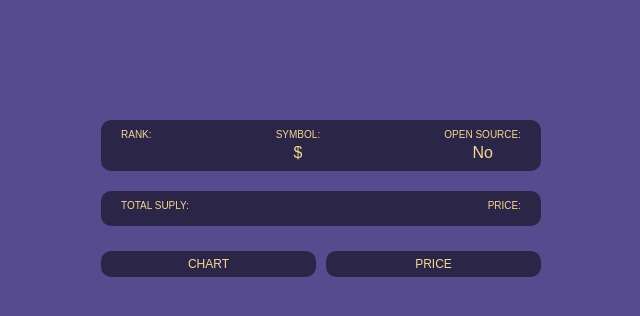
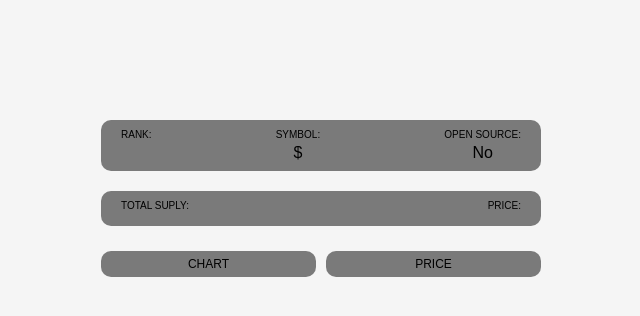
Before and after one commit to minkyeongJ/React-with-TypeScript, a React (Create React App) app in the folder my-app/: page /1 in a window 1280 px wide. Shown: the top 316 px of the page, without its empty margins (319-959 px from the left). Built offline with nearby package versions, Linux system fonts and the light colour scheme; no server answers.

Commit message:
Feat: 리액트로 다크모드 라이트모드 구현

```diff
--- a/my-app/src/App.tsx
+++ b/my-app/src/App.tsx
@@ -1,7 +1,8 @@
-import styled, { createGlobalStyle } from "styled-components";
+import styled, { createGlobalStyle, ThemeProvider } from "styled-components";
 import { Router } from "./routes/Router";
 import { ReactQueryDevtools } from "@tanstack/react-query-devtools";
-// import Circle from "./Circle";
+import { darkTheme, lightTheme } from "./theme";
+import { useState } from "react";
 
 const Container = styled.div`
   background-color: ${(props) => props.theme.bgColor};
@@ -74,11 +75,15 @@ const GlobalStyle = createGlobalStyle`
 `;
 
 function App() {
+  const [isDark, setIsDark] = useState(false);
+  const toggleDark =() => setIsDark((current) => !current);
   return (
     <>
-      <GlobalStyle />
-      <Router />
-      <ReactQueryDevtools initialIsOpen={true} />
+      <ThemeProvider theme={isDark ? darkTheme : lightTheme}>
+        <GlobalStyle />
+        <Router toggleDark={toggleDark} isDark={ isDark} />
+        <ReactQueryDevtools initialIsOpen={true} />
+      </ThemeProvider>
     </>
   );
 }
--- a/my-app/src/index.tsx
+++ b/my-app/src/index.tsx
@@ -1,10 +1,9 @@
 import React from "react";
 import ReactDOM from "react-dom/client";
 import { QueryClient, QueryClientProvider } from "@tanstack/react-query";
-import { ThemeProvider } from "styled-components";
 import App from "./App";
 import reportWebVitals from "./reportWebVitals";
-import { theme } from "./theme";
+
 
 const queryClient = new QueryClient();
 
@@ -14,9 +13,7 @@ const root = ReactDOM.createRoot(
 root.render(
   <React.StrictMode>
     <QueryClientProvider client={queryClient}>
-      <ThemeProvider theme={theme}>
         <App />
-      </ThemeProvider>
     </QueryClientProvider>
   </React.StrictMode>
 );
--- a/my-app/src/routes/Coin.tsx
+++ b/my-app/src/routes/Coin.tsx
@@ -135,7 +135,11 @@ interface PriceData {
   };
 }
 
-export function Coin() {
+interface ICoinProps {
+  isDark: boolean;
+}
+
+export function Coin({ isDark }: ICoinProps) {
   const { coinId } = useParams();
   const location = useLocation();
   const state = location.state as RouteState;
@@ -192,7 +196,7 @@ export function Coin() {
             </OverviewItem>
             <OverviewItem>
               <span>Price:</span>
-              <span>{tickersData?.quotes.USD.price.toFixed(3)}</span>
+              <span>{tickersData?.quotes?.USD?.price?.toFixed(3)}</span>
             </OverviewItem>
           </Overview>
           <Tabs>
--- a/my-app/src/routes/Coins.tsx
+++ b/my-app/src/routes/Coins.tsx
@@ -22,8 +22,8 @@ const Header = styled.header`
 const CoinsList = styled.ul``;
 
 const Coin = styled.li`
-  background-color: white;
-  color: ${(props) => props.theme.bgColor};
+  background-color: ${(props) => props.theme.cardBgColor};
+  color: ${(props) => props.theme.textColor};
   border-radius: 15px;
   margin-bottom: 10px;
   a {
@@ -65,7 +65,11 @@ interface CoinInterface {
   type: string;
 }
 
-export function Coins() {
+interface ICoinsProps {
+  toggleDark: (() => void);
+}
+
+export function Coins({ toggleDark }:ICoinsProps) {
   const { isLoading, data } = useQuery<CoinInterface[]>(
     ["allCoins"],
     axiosCoins
@@ -80,6 +84,7 @@ export function Coins() {
       </HelmetProvider>
       <Header>
         <Title>코인</Title>
+        <button onClick={toggleDark}>Toggle Mode</button>
       </Header>
       {isLoading ? (
         <Loader>"Loading"</Loader>
--- a/my-app/src/routes/Router.tsx
+++ b/my-app/src/routes/Router.tsx
@@ -4,15 +4,20 @@ import { Coin } from "./Coin";
 import { Coins } from "./Coins";
 import { Price } from "./Price";
 
-export function Router() {
+interface IRouterProps {
+  toggleDark: () => void;
+  isDark: boolean;
+}
+
+export function Router({ toggleDark, isDark }: IRouterProps) {
   return (
     <BrowserRouter>
       <Routes>
-        <Route path="/:coinId" element={<Coin />}>
+        <Route path="/:coinId" element={<Coin isDark={isDark} />}>
           <Route path="price" element={<Price />} />
-          <Route path="chart" element={<Chart />} />
+          <Route path="chart" element={<Chart isDark={isDark}/>} />
         </Route>
-        <Route path="/" element={<Coins />} />
+        <Route path="/" element={<Coins toggleDark={toggleDark} />} />
       </Routes>
     </BrowserRouter>
   );
--- a/my-app/src/styled.d.ts
+++ b/my-app/src/styled.d.ts
@@ -6,5 +6,6 @@ declare module "styled-components" {
     bgColor: string;
     textColor: string;
     accentColor: string;
+    cardBgColor: string;
   }
 }
--- a/my-app/src/theme.ts
+++ b/my-app/src/theme.ts
@@ -1,7 +1,14 @@
 import { DefaultTheme } from "styled-components";
 
-export const theme: DefaultTheme = {
+export const darkTheme: DefaultTheme = {
   bgColor: "#574b90",
-  textColor: "#f7d794",
+  textColor: "white",
   accentColor: "#e66767",
+  cardBgColor: "transparent",
 };
+export const lightTheme: DefaultTheme = {
+  bgColor: "whitesmoke",
+  textColor: "black",
+  accentColor: "#e66767",
+  cardBgColor: "white",
+};
```
Also changed, not shown: my-app/src/routes/Chart.tsx (+6 -2 lines).
